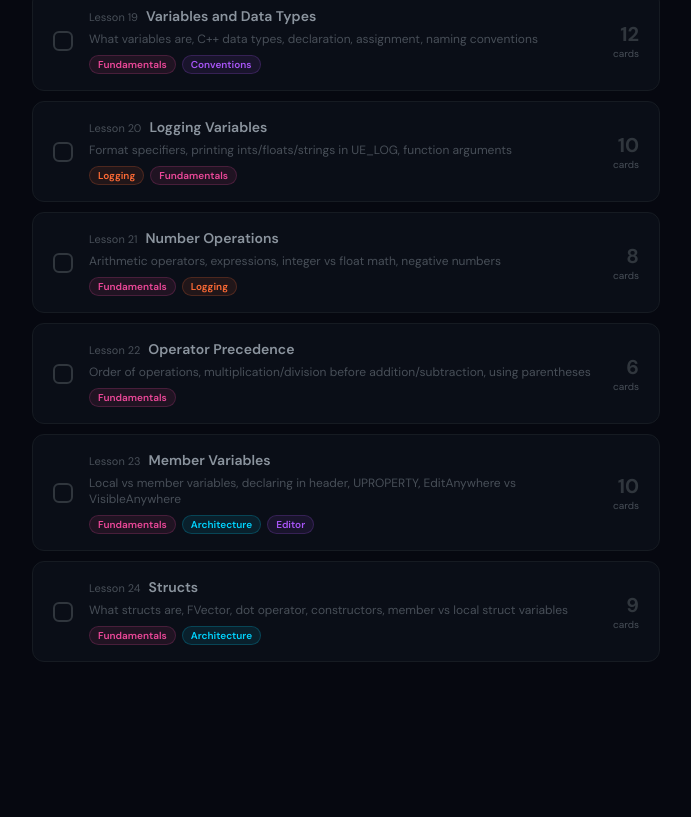
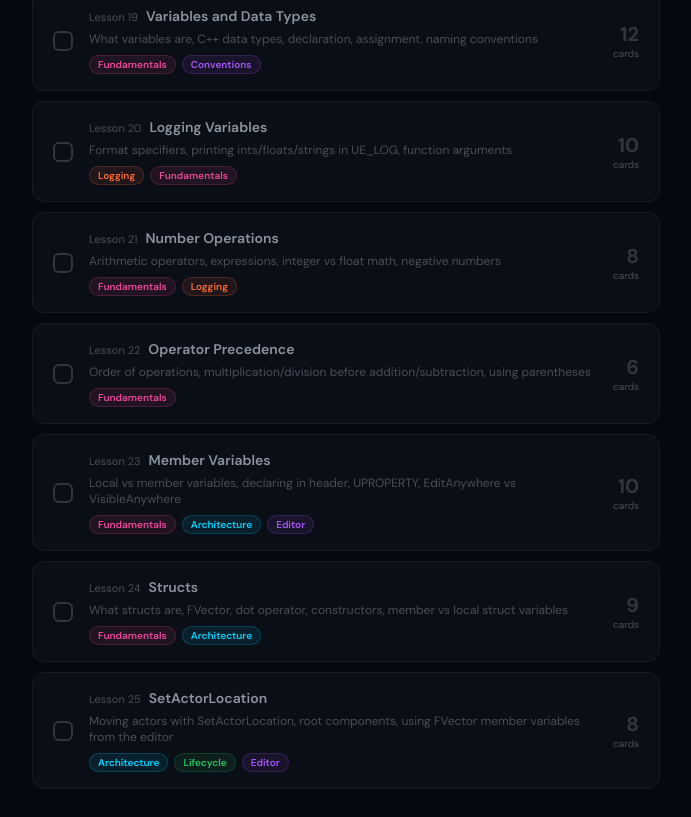
Before and after one commit to DavieDevs/ue5-flashcards, a Next.js app: page / in a window 1280 px wide. Shown: the part 473-1290 px from the top of the page, without its empty margins (406-1097 px from the left). Before the commit the page ends 1183 px from the top, so only its background shows below. Built offline with nearby package versions, Linux system fonts and the light colour scheme.

Commit message:
Add lesson 25 cards

```diff
--- a/data/cards.js
+++ b/data/cards.js
@@ -498,6 +498,70 @@ export const lessons = [
       },
     ],
   },
+  {
+    id: "s2-l25",
+    section: 2,
+    lesson: 25,
+    title: "SetActorLocation",
+    description:
+      "Moving actors with SetActorLocation, root components, using FVector member variables from the editor",
+    cards: [
+      {
+        id: "s2l25-1",
+        front:
+          "What function do you call to move an Actor to a specific position in C++?",
+        back: "SetActorLocation(FVector NewLocation);\n\nExample:\nFVector TargetLocation = FVector(1110.f, -610.f, 440.f);\nSetActorLocation(TargetLocation);\n\nThis instantly moves the Actor to the given world position.",
+        tag: "Architecture",
+      },
+      {
+        id: "s2l25-2",
+        front: "What argument does SetActorLocation require?",
+        back: "An FVector representing the new world position (X, Y, Z) to move the Actor to.\n\nSetActorLocation(FVector(100.f, 200.f, 300.f));",
+        tag: "Architecture",
+      },
+      {
+        id: "s2l25-3",
+        front:
+          "Why does an Actor need a component before you can set its location?",
+        back: "An Actor's position in the world is anchored by its Root Component. Without any component, there is no Root Component and therefore no transform — SetActorLocation has nothing to move.",
+        tag: "Architecture",
+      },
+      {
+        id: "s2l25-4",
+        front: "What is the Root Component?",
+        back: "The first component added to an Actor becomes its Root Component. It defines the Actor's position, rotation, and scale in the world. All other components are positioned relative to it.",
+        tag: "Architecture",
+      },
+      {
+        id: "s2l25-5",
+        front:
+          "If SetActorLocation is called in BeginPlay, when does the Actor move?",
+        back: "Instantly at the start of the game. BeginPlay runs once when the game begins, so the Actor is teleported to the new location the moment play starts.",
+        tag: "Lifecycle",
+      },
+      {
+        id: "s2l25-6",
+        front:
+          "What is the advantage of using a UPROPERTY FVector member variable with SetActorLocation instead of a hardcoded FVector?",
+        back: "You can set the destination directly in the editor Details panel without touching or recompiling code. This lets designers tune values without needing to go back to Visual Studio.\n\nUPROPERTY(EditAnywhere)\nFVector MyVector = FVector(0,0,0);\n// then in BeginPlay:\nSetActorLocation(MyVector);",
+        tag: "Architecture",
+      },
+      {
+        id: "s2l25-7",
+        front:
+          "How can you quickly get an Actor's exact world location from the UE5 editor to use in code?",
+        back: "Position the Actor where you want it in the viewport, then right-click the Location field in the Details panel and select Copy. You can paste those XYZ values directly into your FVector constructor.",
+        tag: "Editor",
+      },
+      {
+        id: "s2l25-8",
+        front:
+          "Can you paste a copied location value directly into an FVector UPROPERTY in the Details panel?",
+        back: "Yes. Right-click the FVector UPROPERTY field in the Details panel and select Paste. This transfers the copied XYZ location values directly into the member variable without touching code.",
+        tag: "Editor",
+      },
+    ],
+  },
 
   // Add future lessons here — same structure as above.
   // Example:
```
